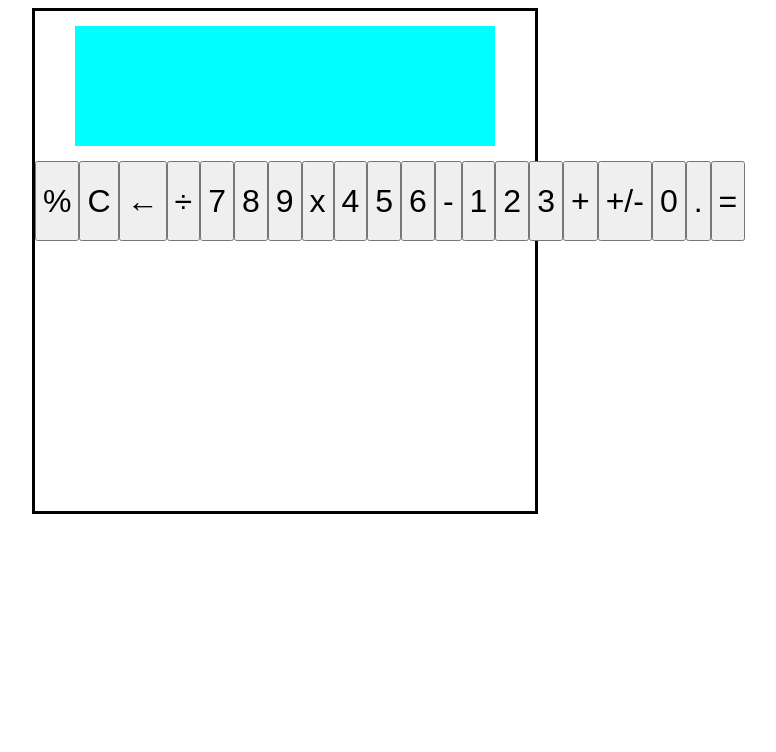
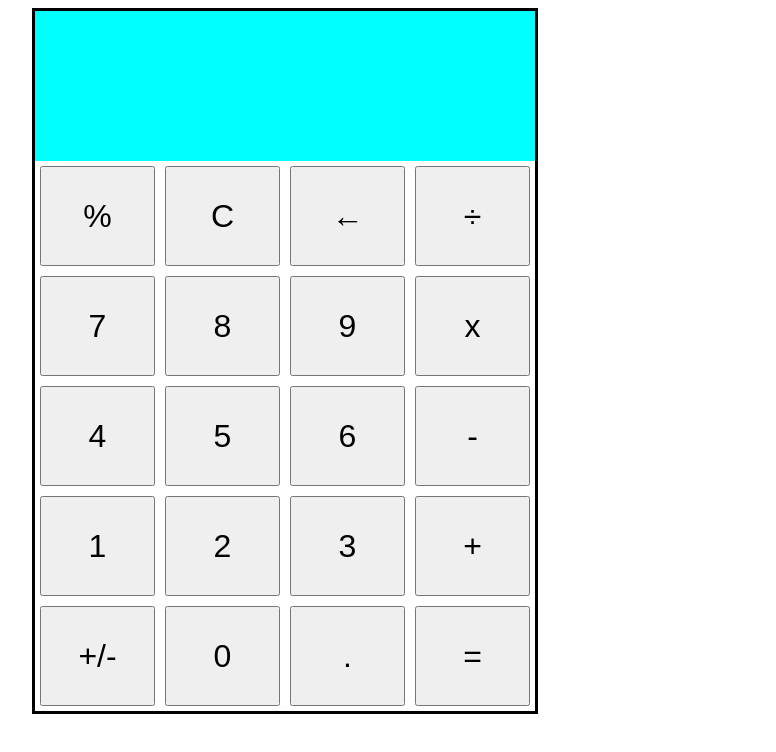
Before and after one commit to Badd01/Test-CSS, a plain HTML site: page Calculator/index.html in a window 1280 px wide. Shown: the whole page, without its empty margins (355-1131 px from the left). Drawn offline with Linux system fonts and the light colour scheme.

Commit message:
Update CSS

```diff
--- a/Calculator/style.css
+++ b/Calculator/style.css
@@ -4,39 +4,25 @@
 }
 .container {
   width: 500px;
-  height: 500px;
+  height: 700px;
   margin: auto;
   border: solid black;
 }
 .display {
-  width: 400px;
-  height: 100px;
-  margin: 15px auto;
+  height: 150px;
   background-color: aqua;
-  padding: 10px;
   align-content: center;
 }
-.numbers,
-.operate {
+
+.calculator {
   display: flex;
   justify-content: center;
   gap: 10px;
-  padding: 30px 10px 10px 10px;
+  padding: 5px;
   flex-wrap: wrap;
 }
-.btn,
-.btn-equal,
-.btn-clear {
-  width: 80px;
-  height: 80px;
+.btn {
+  width: 100px;
+  height: 100px;
   flex: auto;
 }
-.calculator {
-  display: flex;
-}
-.numbers {
-  width: 60%;
-}
-.operate {
-  width: 40%;
-}
```
